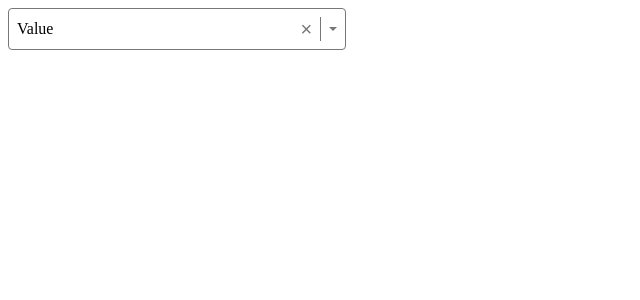
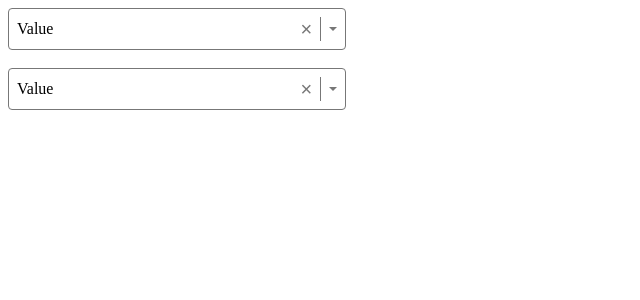
Before and after one commit to markpackham/reactTSdemo, a React (Vite) app: page / in a window 1280 px wide. Shown: the top 300 px of the page, without its empty margins (0-640 px from the left). Built offline with nearby package versions, Linux system fonts and the light colour scheme.

Commit message:
add select options

```diff
--- a/src/App.tsx
+++ b/src/App.tsx
@@ -11,7 +11,13 @@ const options = [
 function App(){
   return (
     <>
-    <Select />
+    <Select
+    options={options}
+    />
+    <br />
+    <Select
+    options={options}
+    />
   </>
   )
 }
```
